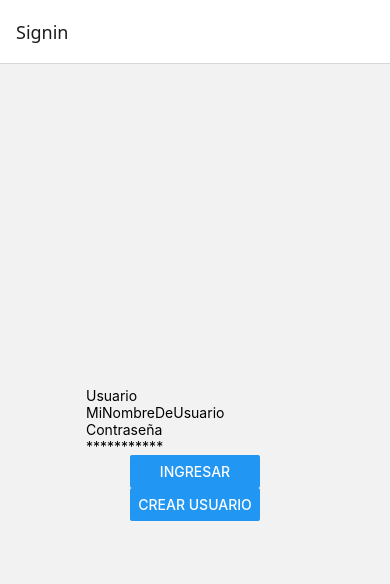
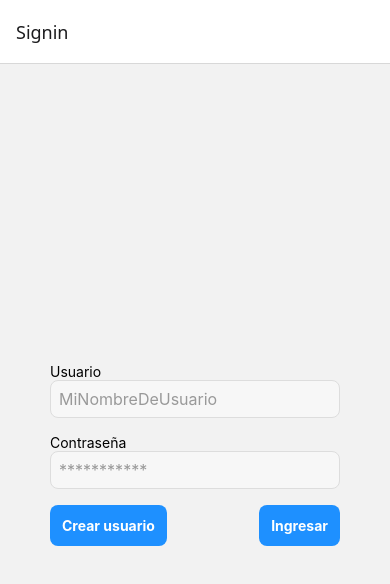
Before and after one commit to Fedesan14/repefit, a React Native app: screen / in a window 390 px wide. Shown: the top 584 px of the page. Built offline with nearby package versions, Linux system fonts and the light colour scheme; no server answers.

Commit message:
[FTR][REPEFIT-2] Add sign in

```diff
--- /dev/null
+++ b/src/components/ui/Button.tsx
@@ -0,0 +1,29 @@
+import React from 'react';
+import { TouchableOpacity, Text, StyleSheet, ViewStyle } from 'react-native';
+
+interface ButtonProps {
+  title: string;
+  onPress: () => void;
+  style?: ViewStyle;
+}
+
+const Button = ({ title, onPress, style }: ButtonProps) => (
+  <TouchableOpacity onPress={onPress} style={[styles.button, style]}>
+    <Text style={styles.text}>{title}</Text>
+  </TouchableOpacity>
+);
+
+const styles = StyleSheet.create({
+  button: {
+    backgroundColor: '#1E90FF',
+    padding: 12,
+    borderRadius: 8,
+    alignItems: 'center',
+  },
+  text: {
+    color: '#fff',
+    fontWeight: 'bold',
+  },
+});
+
+export default Button;
--- /dev/null
+++ b/src/components/ui/InputText.tsx
@@ -0,0 +1,58 @@
+// components/ui/InputText.tsx
+import React from 'react';
+import {
+  TextInput,
+  View,
+  Text,
+  StyleSheet,
+  TextInputProps,
+  ViewStyle,
+} from 'react-native';
+import colors from '../../theme/colors';
+import spacing from '../../theme/spacing';
+
+interface Props extends TextInputProps {
+  label?: string;
+  containerStyle?: ViewStyle;
+  errorMessage?: string;
+}
+
+const InputText = ({ label, containerStyle, errorMessage, ...rest }: Props) => {
+  return (
+    <View style={[styles.container, containerStyle]}>
+      {label && <Text style={styles.label}>{label}</Text>}
+      <TextInput
+        style={styles.input}
+        placeholderTextColor={colors.gray}
+        {...rest}
+      />
+      {errorMessage && <Text style={styles.errorMessage}>{errorMessage}</Text>}
+    </View>
+  );
+};
+
+const styles = StyleSheet.create({
+  container: {
+    marginBottom: spacing.md,
+  },
+  label: {
+    marginBottom: spacing.xs,
+    color: colors.text,
+    fontSize: 14,
+    fontWeight: '500',
+  },
+  input: {
+    borderWidth: 1,
+    borderColor: colors.border,
+    borderRadius: 8,
+    padding: spacing.sm,
+    fontSize: 16,
+    color: colors.text,
+    backgroundColor: colors.inputBackground,
+  },
+  errorMessage: {
+    color: 'red'
+  }
+});
+
+export default InputText;
--- a/src/screens/home/home.styles.ts
+++ b/src/screens/home/home.styles.ts
@@ -4,6 +4,6 @@ export const HomeStyles = StyleSheet.create({
   container: {
     flex: 1,
     justifyContent: 'center',
-    alignItems: 'center',
+    alignItems: 'center'
   },
 });
--- a/src/screens/signin/index.tsx
+++ b/src/screens/signin/index.tsx
@@ -1,4 +1,4 @@
-import { Button, Text, TextInput, View } from "react-native"
+import { Text, View } from "react-native"
 import { SigninStyles } from "./signin.styles";
 import { useNavigation } from "@react-navigation/native";
 import { Controller, useForm } from 'react-hook-form';
@@ -9,6 +9,9 @@ import { LoginRequest } from '../../app/types/request/LoginRequest';
 import { ApiError } from '../../app/types/responses/ApiError';
 import Toast from 'react-native-toast-message';
 import { encryptToBase64 } from '../../utils/Base64Utils';
+import Button from '../../components/ui/Button';
+import InputText from '../../components/ui/InputText';
+import { CommonStyles } from '../../theme/styles';
 
 const Signin = () => {
 
@@ -47,6 +50,7 @@ const Signin = () => {
 
     return (
         <View style={SigninStyles.container}>
+            <View style={SigninStyles.formContainer}>
                 <View>
                     <Text>Usuario</Text>
                     <Controller
@@ -54,15 +58,15 @@ const Signin = () => {
                         rules={{ required: true }}
                         name="username"
                         render={({field: { onChange, onBlur, value}}) =>
-                        <TextInput
+                            <InputText
                                 value={value}
                                 onChangeText={onChange}
                                 onBlur={onBlur}
                                 placeholder="MiNombreDeUsuario"
+                                errorMessage={errors.username?.message}
                             />
                         }
                     />
-                { errors.username && <Text>{errors.username.message}</Text>}
                 </View>
 
                 <View>
@@ -72,26 +76,26 @@ const Signin = () => {
                         rules={{ required: true }}
                         name="password"
                         render={({field: { onChange, onBlur, value}}) =>
-                        <TextInput
+                            <InputText
                                 value={value}
                                 onChangeText={onChange}
                                 onBlur={onBlur}
                                 secureTextEntry
                                 placeholder="***********"
+                                errorMessage={errors.password?.message}
                             />
                         }
                     />
-                { errors.username && <Text>{errors.username.message}</Text>}
                 </View>
-
-            <View>
+            </View>
+            <View style={SigninStyles.buttonsContainer}>
+                <Button
+                    title="Crear usuario"
+                    onPress={handleCreateUser}
+                />
                 <Button
                     title="Ingresar"
                     onPress={handleSubmit(handleSignin)}
-                />
-                <Button
-                    title="Crear usuario"
-                    onPress={handleCreateUser}
                 />
             </View>
         </View>
--- a/src/screens/signin/signin.styles.ts
+++ b/src/screens/signin/signin.styles.ts
@@ -5,5 +5,15 @@ export const SigninStyles = StyleSheet.create({
     flex: 1,
     justifyContent: 'center',
     alignItems: 'center',
+    padding: 50
   },
+  formContainer: {
+    width: '100%'
+  },
+  buttonsContainer: {
+    flexDirection: 'row',
+    justifyContent: 'space-between',
+    width: '100%',
+  }
+
 });
--- a/src/screens/signup/index.tsx
+++ b/src/screens/signup/index.tsx
@@ -1,4 +1,4 @@
-import { Button, KeyboardAvoidingView, Platform, Text, TextInput, View } from "react-native"
+import { KeyboardAvoidingView, Platform, Text, View } from "react-native"
 import { SignupStyles } from "./signup.styles";
 import { useSignupMutation } from "../../app/services/auth.service";
 import { Controller, useForm } from "react-hook-form";
@@ -8,6 +8,8 @@ import { yupResolver } from "@hookform/resolvers/yup";
 import { useNavigation } from "@react-navigation/native";
 import Toast from "react-native-toast-message";
 import { ApiError } from '../../app/types/responses/ApiError';
+import Button from '../../components/ui/Button';
+import InputText from '../../components/ui/InputText';
 
 const Signup = () => {
 
@@ -54,16 +56,15 @@ const Signup = () => {
                     rules={{ required: true }}
                     name="username"
                     render={({field: { onChange, onBlur, value}}) =>
-                        <TextInput
+                        <InputText
                             value={value}
                             onChangeText={onChange}
                             onBlur={onBlur}
-                            style={SignupStyles.input}
                             placeholder="MiNombreDeUsuario"
+                            errorMessage={errors.username?.message}
                         />
                     }
                 />
-                { errors.username && <Text style={SignupStyles.errorMessage}>{errors.username.message}</Text>}
             </View>
             <View style={SignupStyles.InputFieldContainer}>
                 <Text>Contraseña</Text>
@@ -72,17 +73,16 @@ const Signup = () => {
                     rules={{ required: true }}
                     name="password"
                     render={({field: { onChange, onBlur, value}}) =>
-                        <TextInput
+                        <InputText
                             value={value}
                             onChangeText={onChange}
                             onBlur={onBlur}
-                            style={SignupStyles.input}
                             secureTextEntry
                             placeholder="***********"
+                            errorMessage={errors.password?.message}
                         />
                     }
                 />
-                { errors.password && <Text style={SignupStyles.errorMessage}>{errors.password.message}</Text>}
             </View>
             <View style={SignupStyles.InputFieldContainer}>
                 <Text>Repetir contraseña</Text>
@@ -91,17 +91,16 @@ const Signup = () => {
                     rules={{ required: true }}
                     name="repeatedPassword"
                     render={({field: { onChange, onBlur, value}}) =>
-                        <TextInput
+                        <InputText
                             value={value}
                             onChangeText={onChange}
                             onBlur={onBlur}
-                            style={SignupStyles.input}
                             secureTextEntry
                             placeholder="***********"
+                            errorMessage={errors.repeatedPassword?.message}
                         />
                     }
                 />
-                { errors.repeatedPassword && <Text style={SignupStyles.errorMessage}>{errors.repeatedPassword.message}</Text>}
             </View>
             <Button
                 title="Registrarme"
--- a/src/screens/signup/signup.styles.ts
+++ b/src/screens/signup/signup.styles.ts
@@ -6,19 +6,8 @@ export const SignupStyles = StyleSheet.create({
         justifyContent: 'center',
         alignItems: 'center',
     },
-
-    input: {
-        height: 40,
-        borderWidth: 1,
-        padding: 10,
-    },
-
     InputFieldContainer: {
         width: '80%',
         marginBottom: 10
     },
-
-    errorMessage: {
-        color: 'red'
-    }
 });
--- /dev/null
+++ b/src/theme/colors.ts
@@ -0,0 +1,9 @@
+export default {
+  primary: '#1E90FF',
+  secondary: '#FFA500',
+  text: '#333333',
+  background: '#FFFFFF',
+  inputBackground: '#F7F7F7',
+  gray: '#999999',
+  border: '#DDDDDD',
+};
--- /dev/null
+++ b/src/theme/spacing.ts
@@ -0,0 +1,7 @@
+export default {
+  xs: 4,
+  sm: 8,
+  md: 16,
+  lg: 24,
+  xl: 32,
+};
```
Lines whose indentation alone changed are shown as unchanged.
